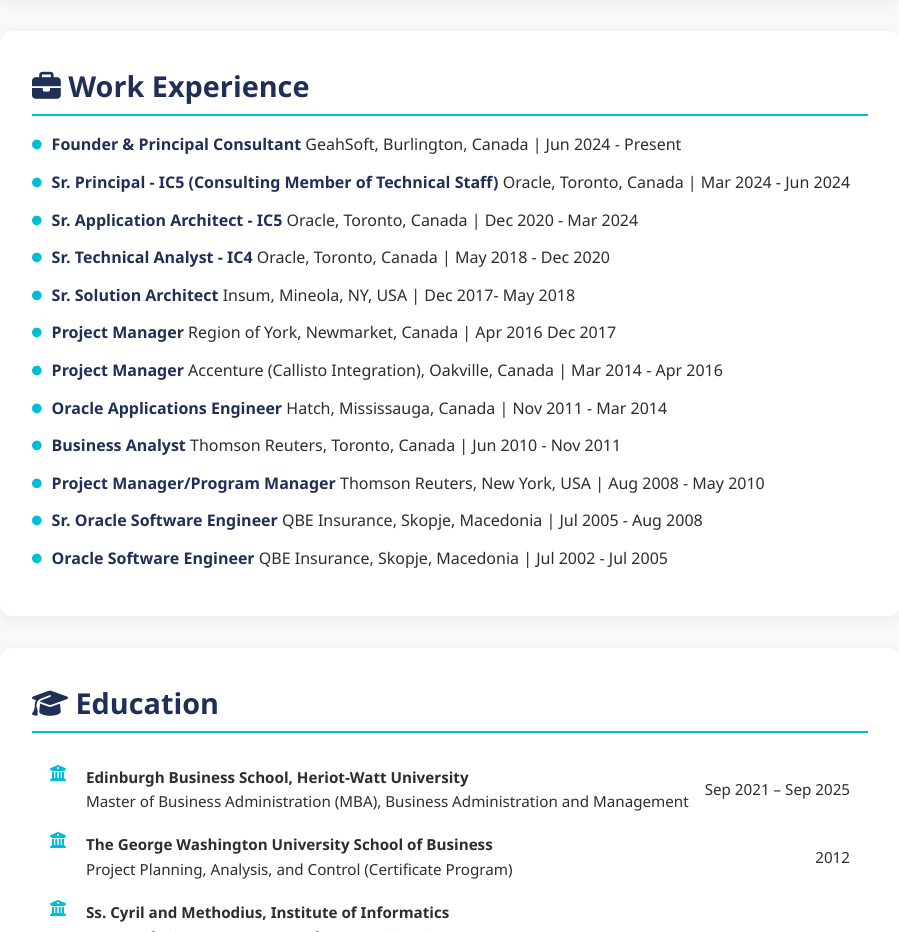
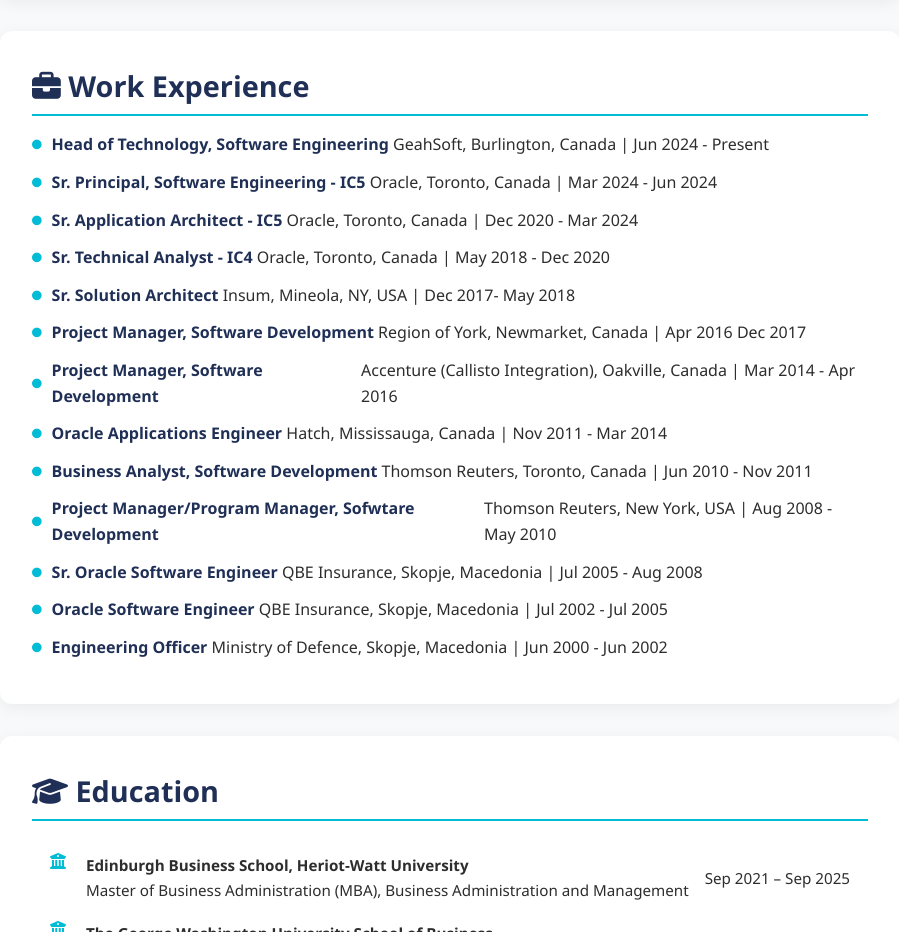
Before and after one commit to Pandurski/portfolio, a plain HTML site: page index.html in a window 1280 px wide. Shown: the part 2160-3092 px from the top of the page, without its empty margins (190-1089 px from the left). Drawn offline with Linux system fonts and the light colour scheme.

Commit message:
Minor updates

```diff
--- a/index.html
+++ b/index.html
@@ -567,31 +567,32 @@
     <section id="experience" class="styled-section">
         <h2 class="section-heading"><i class="fas fa-briefcase"></i> Work Experience</h2>
         <ul class="experience-single-line">
-            <li><i class="fas fa-circle"></i> <strong>Founder & Principal Consultant&nbsp;</strong> GeahSoft,
+            <li><i class="fas fa-circle"></i> <strong>Head of Technology, Software Engineering&nbsp;</strong> GeahSoft,
                 Burlington, Canada | Jun 2024 - Present</li>
-            <li><i class="fas fa-circle"></i> <strong>Sr. Principal - IC5 (Consulting Member of Technical
-                    Staff)&nbsp;</strong> Oracle, Toronto, Canada | Mar 2024 - Jun 2024</li>
+            <li><i class="fas fa-circle"></i> <strong>Sr. Principal, Software Engineering - IC5&nbsp;</strong> Oracle, Toronto, Canada | Mar 2024 - Jun 2024</li>
             <li><i class="fas fa-circle"></i> <strong>Sr. Application Architect - IC5&nbsp;</strong> Oracle, Toronto,
                 Canada | Dec 2020 - Mar 2024</li>
             <li><i class="fas fa-circle"></i> <strong>Sr. Technical Analyst - IC4&nbsp;</strong> Oracle, Toronto, Canada
                 | May 2018 - Dec 2020</li>
             <li><i class="fas fa-circle"></i> <strong>Sr. Solution Architect&nbsp;</strong> Insum, Mineola, NY, USA |
                 Dec 2017- May 2018</li>
-            <li><i class="fas fa-circle"></i> <strong>Project Manager&nbsp;</strong> Region of York,
+            <li><i class="fas fa-circle"></i> <strong>Project Manager, Software Development&nbsp;</strong> Region of York,
                 Newmarket, Canada | Apr 2016 Dec 2017</li>
-            <li><i class="fas fa-circle"></i> <strong>Project Manager&nbsp;</strong> Accenture (Callisto
+            <li><i class="fas fa-circle"></i> <strong>Project Manager, Software Development&nbsp;</strong> Accenture (Callisto
                 Integration), Oakville, Canada | Mar 2014 - Apr 2016</li>
             <li><i class="fas fa-circle"></i> <strong>Oracle Applications Engineer&nbsp;</strong> Hatch, Mississauga,
                 Canada | Nov 2011 - Mar 2014</li>
-            <li><i class="fas fa-circle"></i> <strong>Business Analyst&nbsp;</strong> Thomson Reuters,
+            <li><i class="fas fa-circle"></i> <strong>Business Analyst, Software Development&nbsp;</strong> Thomson Reuters,
                 Toronto, Canada | Jun 2010 - Nov 2011</li>
-            <li><i class="fas fa-circle"></i> <strong>Project Manager/Program Manager&nbsp;</strong> Thomson Reuters,
+            <li><i class="fas fa-circle"></i> <strong>Project Manager/Program Manager, Sofwtare Development&nbsp;</strong> Thomson Reuters,
                 New
                 York, USA | Aug 2008 - May 2010</li>
             <li><i class="fas fa-circle"></i> <strong>Sr. Oracle Software Engineer&nbsp;</strong> QBE Insurance, Skopje,
                 Macedonia | Jul 2005 - Aug 2008</li>
             <li><i class="fas fa-circle"></i> <strong>Oracle Software Engineer&nbsp;</strong> QBE Insurance, Skopje,
                 Macedonia | Jul 2002 - Jul 2005</li>
+            <li><i class="fas fa-circle"></i> <strong>Engineering Officer&nbsp;</strong> Ministry of Defence, Skopje,
+                Macedonia | Jun 2000 - Jun 2002</li>
         </ul>
     </section>
 
```
